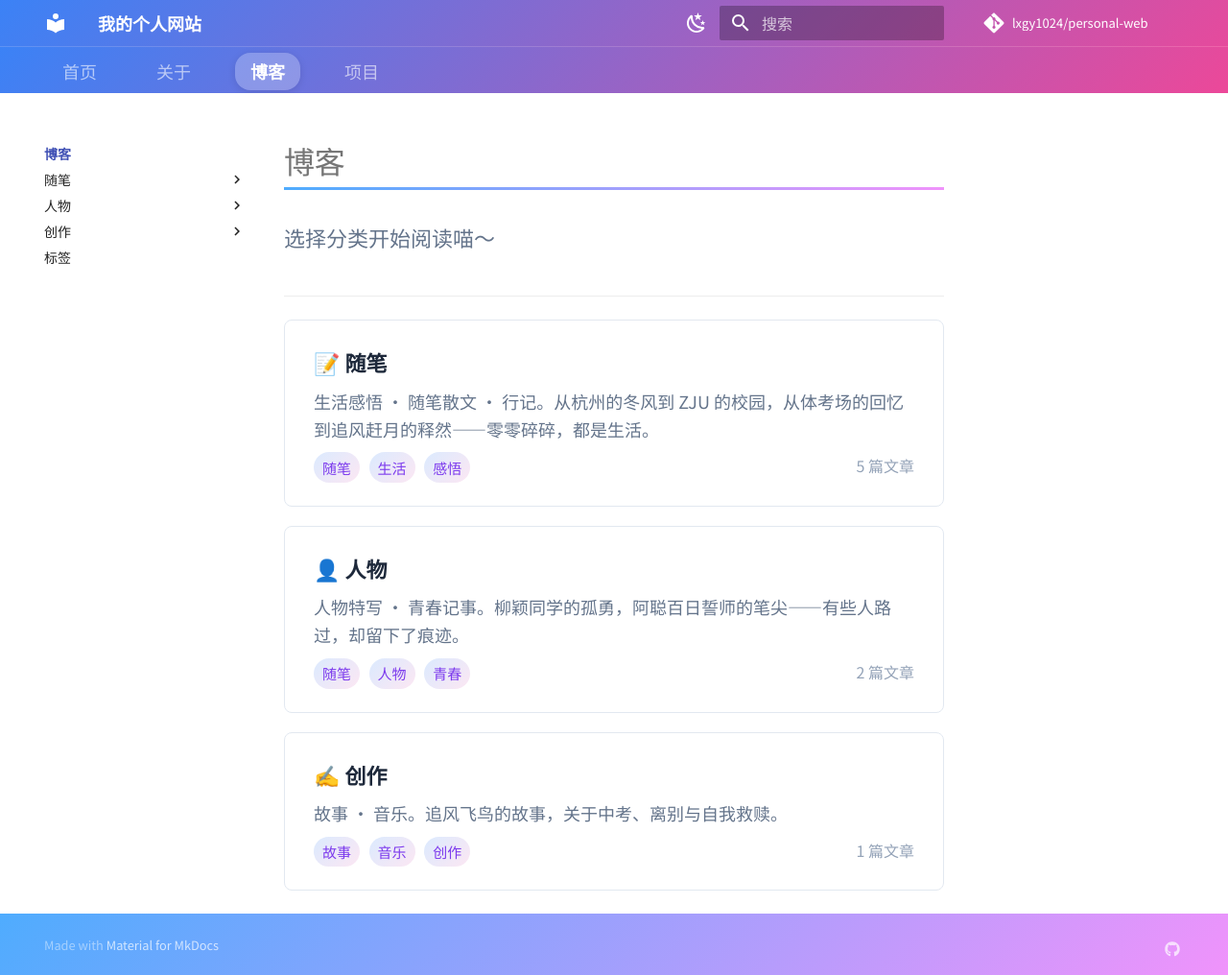
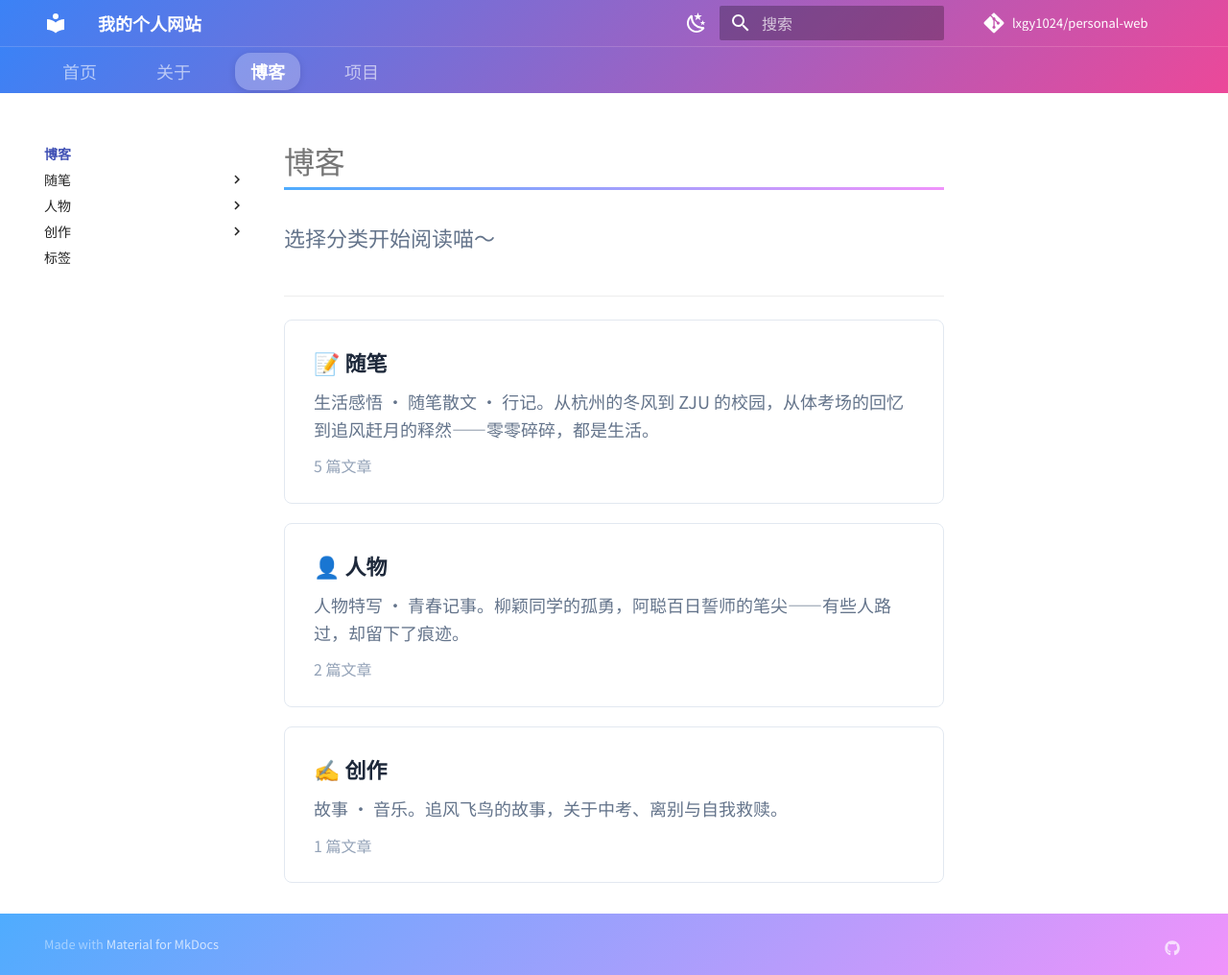
Before and after one commit to lxgy1024/personal-web, an MkDocs documentation site: the page built from docs/blog/index.md, in a window 1280 px wide and 1016 px high. Shown: the whole window at 96% size. Built offline with MkDocs 1.6.1 and Material for MkDocs 9.7.7, drawn with Linux system fonts in a browser that asks for light colours; comment, search, counter and statistics services are not loaded.

Commit message:
fix(blog): remove tag pills from blog index page

```diff
--- a/docs/blog/index.md
+++ b/docs/blog/index.md
@@ -9,10 +9,7 @@
   <div class="card-title">📝 随笔</div>
   <div class="card-excerpt">生活感悟 · 随笔散文 · 行记。从杭州的冬风到 ZJU 的校园，从体考场的回忆到追风赶月的释然——零零碎碎，都是生活。</div>
   <div class="card-meta">
-    <span class="tag">随笔</span>
-    <span class="tag">生活</span>
-    <span class="tag">感悟</span>
-    <span style="color:#94a3b8;float:right;">5 篇文章</span>
+    <span style="color:#94a3b8;">5 篇文章</span>
   </div>
 </a>
 </div>
@@ -22,10 +19,7 @@
   <div class="card-title">👤 人物</div>
   <div class="card-excerpt">人物特写 · 青春记事。柳颖同学的孤勇，阿聪百日誓师的笔尖——有些人路过，却留下了痕迹。</div>
   <div class="card-meta">
-    <span class="tag">随笔</span>
-    <span class="tag">人物</span>
-    <span class="tag">青春</span>
-    <span style="color:#94a3b8;float:right;">2 篇文章</span>
+    <span style="color:#94a3b8;">2 篇文章</span>
   </div>
 </a>
 </div>
@@ -35,10 +29,7 @@
   <div class="card-title">✍️ 创作</div>
   <div class="card-excerpt">故事 · 音乐。追风飞鸟的故事，关于中考、离别与自我救赎。</div>
   <div class="card-meta">
-    <span class="tag">故事</span>
-    <span class="tag">音乐</span>
-    <span class="tag">创作</span>
-    <span style="color:#94a3b8;float:right;">1 篇文章</span>
+    <span style="color:#94a3b8;">1 篇文章</span>
   </div>
 </a>
 </div>
```
